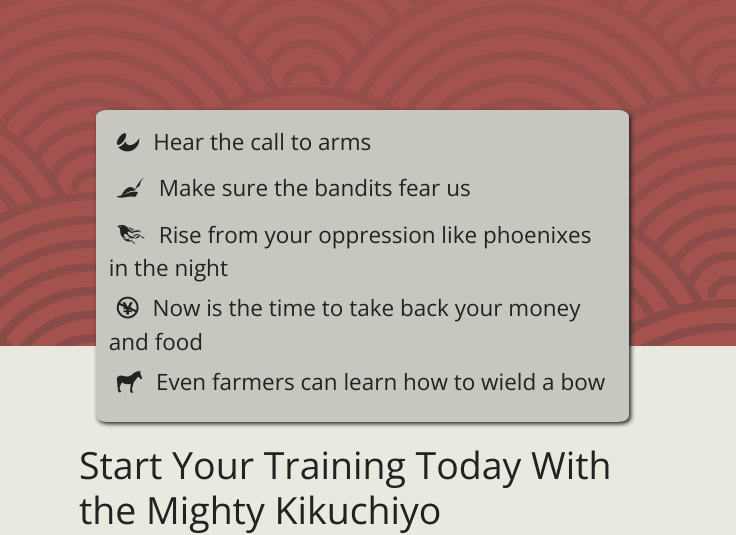
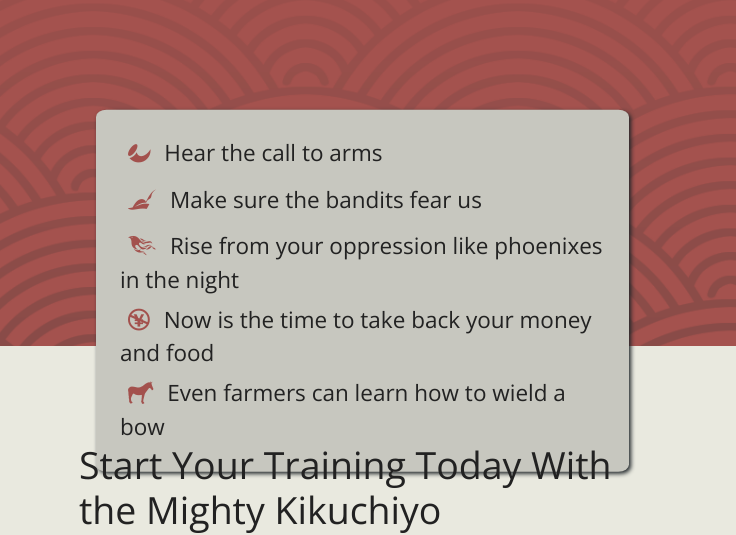
Before and after one commit to CodyBryson/checkpoint-one-revised, a plain HTML site: page index.html in a window 1280 px wide. Shown: the part 832-1367 px from the top of the page, 544-1280 px from the left. Drawn offline with nearby package versions, Linux system fonts and the light colour scheme.

Commit message:
Changed icon colors to red.

```diff
--- a/index.html
+++ b/index.html
@@ -97,7 +97,7 @@
           <p class="message-base">Lorem ipsum dolor sit amet consectetur adipisicing elit. At, fugit adipisci? Error dolores adipisci ullam. Consequatur, dolore quae optio odio quia nulla mollitia, amet, necessitatibus facere quam cumque dicta. Vel!</p>
           </div>
         </div>
-        <div class="col-md-5 order-sm-first card-white-message">
+        <div class="col-md-5 p-4 order-sm-first card-white-message">
           <h4><i class="fab fa-affiliatetheme p-2"></i> Hear the call to arms</h4>
           <h4><i class="fab fa-pied-piper-hat p-2"> </i> Make sure the bandits fear us</h4>
           <h4><i class="fab fa-phoenix-framework p-2"> </i> Rise from your oppression like phoenixes in the night</h4>
--- a/style.css
+++ b/style.css
@@ -48,7 +48,6 @@ button{
 }
 .card-white-message{
   background: #C7C7BF;
-  padding: 1%;
   box-shadow: 2px 2px 4px #1E2428;
   border-radius: 2%;
   margin-top: auto;
@@ -77,3 +76,7 @@ button{
   background: #E9E9DF;
   margin: auto;
 }
+i.fab,
+i.fas {
+  color: #A3514D;
+}
```
